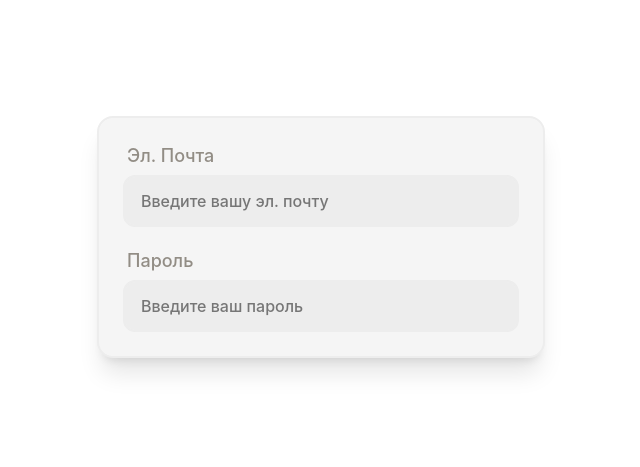
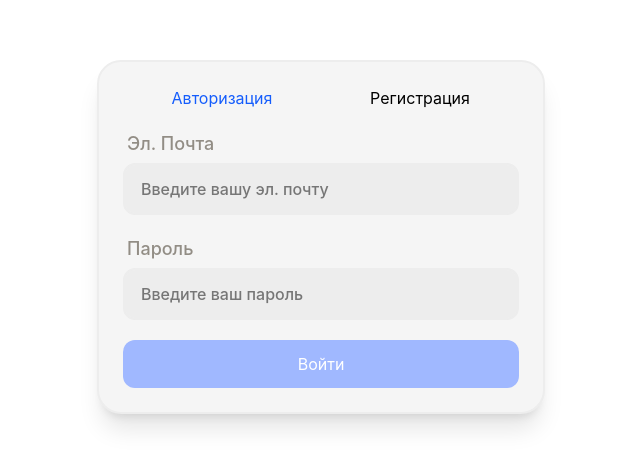
Before and after one commit to Marin322/Raven2, a React (Vite) app: page /auth in a window 1280 px wide. Shown: the part 163-630 px from the top of the page, without its empty margins (319-959 px from the left). Built offline with nearby package versions, Linux system fonts and the light colour scheme.

Commit message:
Добавил компонент кнопки, докачал библиотеку tailwind merge

```diff
--- a/package.json
+++ b/package.json
@@ -13,7 +13,8 @@
     "@tailwindcss/vite": "^4.2.2",
     "react": "^19.2.4",
     "react-dom": "^19.2.4",
-    "react-router-dom": "^7.13.1"
+    "react-router-dom": "^7.13.1",
+    "tailwind-merge": "^3.5.0"
   },
   "devDependencies": {
     "@eslint/js": "^9.39.4",
--- a/src/features/auth-by-email/ui/AuthModal.jsx
+++ b/src/features/auth-by-email/ui/AuthModal.jsx
@@ -1,11 +1,68 @@
-import { Input } from "../../../shared/ui/Input"
+import { useState } from "react";
+import { Input, Button } from "../../../shared/";
 export const AuthModal = () => {
-    return (
-        <div className="fixed inset-0 z-50 flex items-center justify-center bg-main-bg p-0 md:p-4">
-            <div className="w-full rounded-2xl bg-modal-bg p-6 shadow-xl md:max-w-md md:rounded-2xl md:mb-0 border-2 gap-10 border-border-bg">
-                <Input label="Эл. Почта" type="text" placeholder="Введите вашу эл. почту"/>
-                <Input label="Пароль" type="password" placeholder="Введите ваш пароль" classname="mt-5"/>
-            </div>
+  const [isAuthOpen, setIsAuthOpen] = useState(true);
+  return (
+    <div className="fixed inset-0 z-50 flex items-center justify-center bg-main-bg p-0 md:p-4">
+      <div className="w-full rounded-2xl bg-modal-bg p-6 shadow-xl md:max-w-md md:rounded-3xl md:mb-0 border-2 gap-10 border-border-bg">
+        <div className="grid grid-cols-2 w-full content-center text-center mb-5">
+          <button
+            className={`cursor-pointer ${isAuthOpen == true && "text-blue-600"}`}
+            onClick={() => setIsAuthOpen(true)}
+          >
+            Авторизация
+          </button>
+          <button
+            className={`cursor-pointer ${isAuthOpen == false && "text-blue-600"}`}
+            onClick={() => setIsAuthOpen(false)}
+          >
+            Регистрация
+          </button>
         </div>
-    )
-}
+        {isAuthOpen == true ? (
+          <div>
+            <Input
+              label="Эл. Почта"
+              type="text"
+              placeholder="Введите вашу эл. почту"
+            />
+            <Input
+              label="Пароль"
+              type="password"
+              placeholder="Введите ваш пароль"
+              className="mt-5"
+            />
+            <Button children="Войти" variant="primary" className="mt-5"/>
+          </div>
+        ) : (
+          <div>
+            <Input
+              label="Имя пользователя"
+              type="text"
+              placeholder="Ваше новое имя"
+              className="mt-5"
+            />
+            <Input
+              label="Эл. почта"
+              type="text"
+              placeholder="Введите вашу эл. почту"
+              className="mt-5"
+            />
+            <Input
+              label="Пароль"
+              type="password"
+              placeholder="Введите ваш пароль"
+              className="mt-5"
+            />
+            <Input
+              label="Подтверждение пароля"
+              type="password"
+              placeholder="Введите ваш пароль ещё раз"
+              className="mt-5"
+            />
+          </div>
+        )}
+      </div>
+    </div>
+  );
+};
--- a/src/index.css
+++ b/src/index.css
@@ -9,6 +9,7 @@
   --color-modal-bg: #f5f5f5;
   --color-border-bg: #ededed;
   --color-input-bg: #ededed;
+  --color-button-primary-bg: #a0b8ff;
 
   --color-main-text: #000000;
   --color-second-text: #928d85;
--- a/src/shared/index.js
+++ b/src/shared/index.js
@@ -1 +1,2 @@
-export {Inpute} from './ui/Input';
+export {Input} from './ui/Input';
+export {Button} from './ui/Button';
--- /dev/null
+++ b/src/shared/ui/Button.jsx
@@ -0,0 +1,22 @@
+import { twMerge } from "tailwind-merge";
+export const Button = ({
+  className = "",
+  variant = "primary",
+  children,
+  ...props
+}) => {
+  const baseStyles = "w-full px-4 py-3 rounded-xl cursor-pointer";
+
+  const variants = {
+    primary: "bg-button-primary-bg text-white",
+    outline: "bg-blue",
+  };
+  return (
+    <button
+      className={twMerge(baseStyles, variants[variant], className)}
+      {...props}
+    >
+      {children}
+    </button>
+  );
+};
--- a/src/shared/ui/Input.jsx
+++ b/src/shared/ui/Input.jsx
@@ -2,11 +2,11 @@ export const Input = ({
   label,
   error,
   type = "text",
-  classname = "",
+  className = "",
   ...props
 }) => {
   return (
-    <div className={`flex flex-col gap-1.5 w-full ${classname}`}>
+    <div className={`flex flex-col gap-1.5 w-full ${className}`}>
       {label && (
         <label className="text-[18px] font-medium text-second-text ml-1">
           {label}
```
Also changed, not shown: 1 other file (tests, documents, lock files or other folders).
